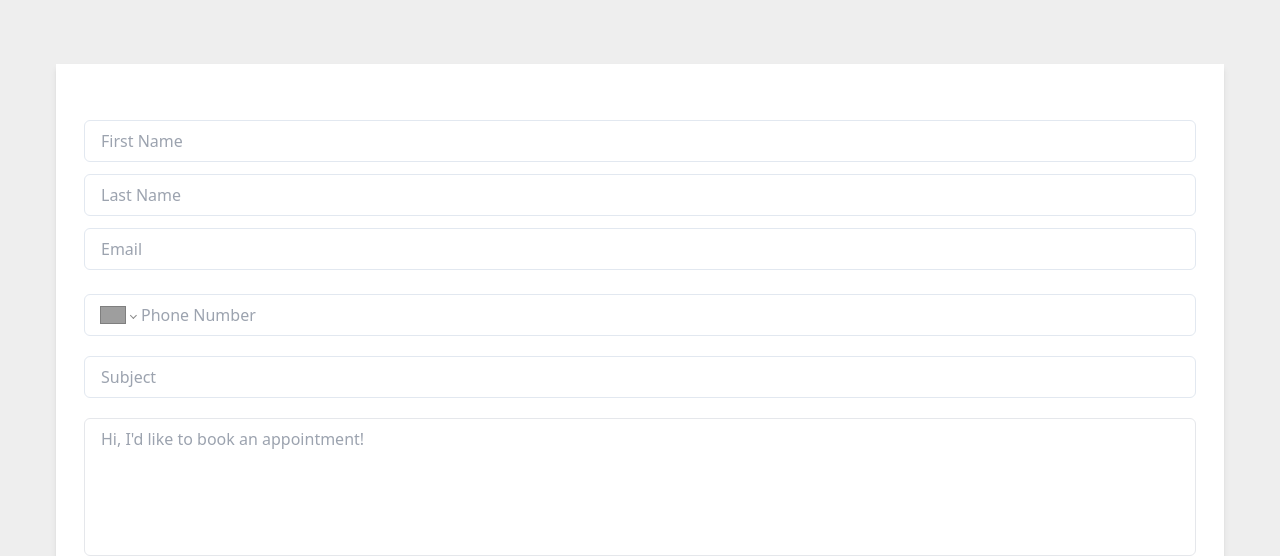
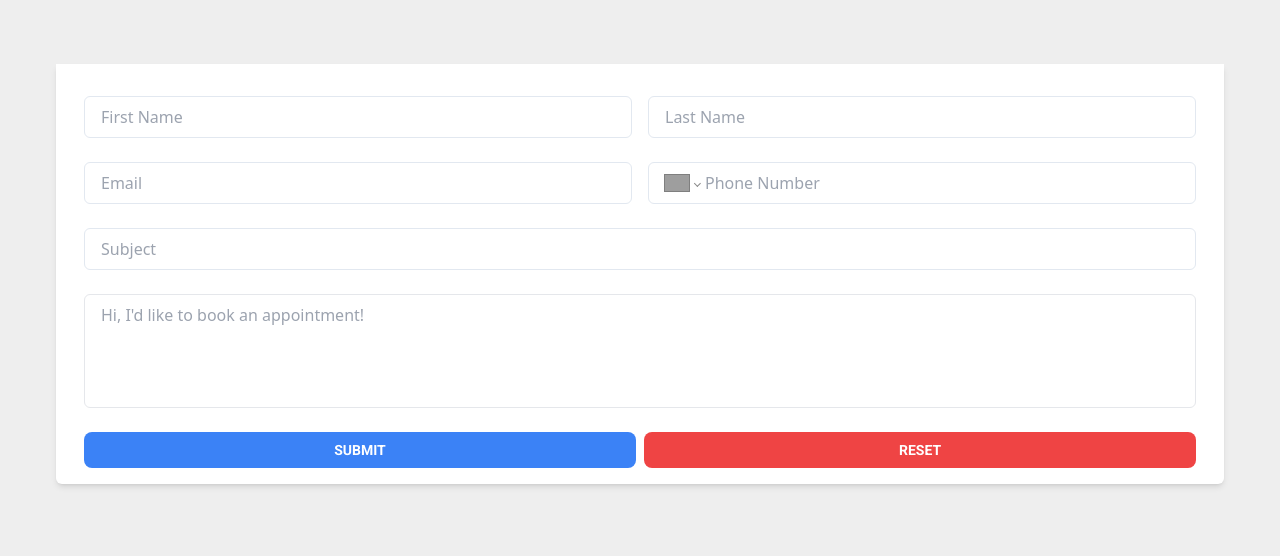
Before and after one commit to Hoparc/hoparc, a Next.js app: page /contact in a window 1280 px wide. Shown: the part 296-852 px from the top of the page. Built offline with nearby package versions, Linux system fonts and the light colour scheme; grey boxes are pictures that could not be loaded.

Commit message:
Change modal styling

```diff
--- a/components/contact/ContactForm.tsx
+++ b/components/contact/ContactForm.tsx
@@ -1,11 +1,14 @@
-import { Fragment } from "react";
+import { Fragment, useState } from "react";
 import { useForm, Controller } from "react-hook-form";
 import { useForm as useFormSpree } from "@formspree/react";
 import Link from "next/link"
 
+import ContactDialog from "./ContactDialog";
+
 import { Transition } from "@headlessui/react";
 import PhoneInput, { isValidPhoneNumber } from "react-phone-number-input";
-import 'react-phone-number-input/style.css'
+import "react-phone-number-input/style.css";
+import { fallbackExchange } from "@urql/core/dist/types/exchanges/fallback";
 
 type FormValues = {
   firstName: string;
@@ -16,8 +19,10 @@ type FormValues = {
   message: string;
 };
 
+
+
 function ContactForm() {
-  const [formSpreeState, sendToFormSpree] = useFormSpree("mdobokkz");
+  const [formSpreeState, sendToFormSpree] = useFormSpree("xvoywvlv");
 
   const {
     register,
@@ -50,38 +55,52 @@ function ContactForm() {
 
   return (
     <section id="contact-form">
-      <div className="relative z-20 rounded-b-md bg-white px-7 py-6 shadow-md">
+      <div className="relative z-20 rounded-b-md bg-white px-7 pb-4 pt-2 shadow-md ">
         <form onSubmit={handleSubmit(onSubmit)} className="">
-          <div className="flex flex-col space-y-5 mt-5">
-            <div className="grid grid-cols-1 space-y-3">
+          <div className="flex flex-col space-y-6">
+            <div className="grid grid-cols-1 space-y-6">
+
               <label htmlFor="firstName" className="sr-only">
                 First Name
               </label>
+
+              <div className="flex flex-col justify-evenly gap-4 sm:flex-row">
+
+                <div className="flex flex-col w-full">
+                  {errors.firstName && <span className="absolute mt-10 ml-2 text-red-500">required</span>}
                   <input
                     placeholder="First Name"
-                className="rounded-md border border-slate-200 px-4 py-2 outline-none hover:border-green-350 focus:border-green-350"
+                    className="rounded-md border border-slate-200 px-4 py-2 outline-none hover:border-green-350 focus:border-green-350 w-full mb-2 sm:mb-0"
                     {...register("firstName", { required: true, maxLength: 30 })}
                   />
+                </div>
 
-              {errors.lastName && <span>This field is required</span>}
+
+
                 <label htmlFor="lastName" className="sr-only">
                   Last Name
                 </label>
+                <div className="flex flex-col w-full">
+                  {errors.lastName && <span className="absolute mt-10 ml-2 text-red-500">required</span>}
                   <input
                     placeholder="Last Name"
-                className="rounded-md border border-slate-200 px-4 py-2 outline-none hover:border-green-350 focus:border-green-350"
+                    className="rounded-md border border-slate-200 px-4 py-2 outline-none hover:border-green-350 focus:border-green-350 w-full"
                     {...register("lastName", { required: true, maxLength: 30 })}
                   />
+                </div>
 
-              {errors.lastName && <span>This field is required</span>}
 
+              </div>
+              <div className="flex flex-col justify-evenly gap-2 sm:flex-row">
                 <label htmlFor="email" className="sr-only">
                   Email
                 </label>
+                <div className="flex flex-col w-full">
+                  {errors.email && <span className="absolute mt-10 ml-2 text-red-500">required</span>}
                   <input
                     type="text"
                     placeholder="Email"
-                className="rounded-md border border-slate-200 px-4 py-2 outline-none hover:border-green-350 focus:border-green-350"
+                    className="rounded-md border border-slate-200 px-4 py-2 outline-none hover:border-green-350 focus:border-green-350 w-full mb-2 sm:mb-0"
                     {...register("email", {
                       required: "Email is required",
                       pattern: {
@@ -90,9 +109,14 @@ function ContactForm() {
                       },
                     })}
                   />
-              {errors.email && <span>This field is required</span>}
+                </div>
+
 
                 <label htmlFor="phone"></label>
+                <div className="flex flex-col w-full text-left">
+                  {errors.phone && (
+                    <span className="absolute mt-10 ml-2 text-red-500">Provide valid number</span>
+                  )}
                   <Controller
                     {...register("phone", { required: true })}
                     name="phone"
@@ -102,7 +126,7 @@ function ContactForm() {
                     }}
                     render={({ field: { onChange, value } }) => (
                       <PhoneInput
-                    className="rounded-md border border-slate-200 px-4 py-2 outline-none hover:border-green-350 focus:border-green-350"
+                        className="rounded-md border border-slate-200 px-4 py-2 outline-none hover:border-green-350 focus:border-green-350 w-full"
                         placeholder="Phone Number"
                         value={value}
                         onChange={onChange}
@@ -111,30 +135,33 @@ function ContactForm() {
                       />
                     )}
                   />
+                </div>
 
-              {errors.phone && (
-                <span>Please provide a valid phone number.</span>
-              )}
+
               </div>
+            </div>
+            <div className="flex">
               <label htmlFor="subject" className="sr-only">
                 Subject
               </label>
               <input
                 type="text"
                 placeholder="Subject"
-              className="rounded-md border border-slate-200 px-4 py-2 outline-none hover:border-green-350 focus:border-green-350"
+                className="rounded-md border border-slate-200 px-4 py-2 w-full outline-none hover:border-green-350 focus:border-green-350"
                 {...register("subject", {
                   required: true,
                   minLength: 5,
                   maxLength: 30,
                 })}
               />
-            {errors.subject && <span>This field is required</span>}
+              {errors.subject && <span className="absolute mt-10 ml-2 text-red-500">required</span>}
+            </div>
+            <div className="flex flex-col">
               <label htmlFor="message" className="sr-only">
                 Leave us a message!
               </label>
               <textarea
-              rows={5}
+                rows={4}
                 placeholder="Hi, I'd like to book an appointment!"
                 className="rounded-md border border-gray-200 px-4 py-2 outline-none hover:border-green-350 focus:border-green-350 md:col-span-2 resize-none"
                 {...register("message", {
@@ -143,15 +170,17 @@ function ContactForm() {
                   maxLength: 500,
                 })}
               />
-            {errors.message && <span>This field is required</span>}
+              {errors.message && <span className="absolute mt-28 ml-2 text-red-500">required</span>}
+            </div>
             <div className="flex justify-end gap-2 mt-6">
+
               <input
-                type="submit"
-                className="rounded-lg bg-blue-500 px-6 py-2 font-bold uppercase text-white hover:bg-green-350 hover:text-blue-550 w-1/2"
+                type="submit" value="submit"
+                className="rounded-lg bg-blue-500 text-sm px-6 py-2 font-roboto font-bold uppercase text-white hover:bg-green-350 hover:text-blue-550 w-1/2 cursor-pointer"
               />
               <button
                 onClick={handleClick}
-                className="rounded-lg bg-red-700 px-6 py-2 font-bold uppercase text-white hover:bg-green-350 hover:text-blue-550 w-1/2"
+                className="rounded-lg bg-red-500 text-sm px-6 py-2 font-roboto font-bold uppercase text-white hover:bg-green-350 hover:text-blue-550 w-1/2"
               >
                 Reset
               </button>
@@ -171,7 +200,7 @@ function ContactForm() {
           >
             <div className="flex flex-col justify-center items-center absolute top-0 left-0 h-full w-full bg-white bg-opacity-90">
               <div className="animate-spin rounded-full h-32 w-32 border-b-2 border-gray-900"></div>
-              <p className="mt-10 text-xl text-accent font-bold">SENDING...</p>
+              <p className="mt-10 text-xl font-roboto uppercase text-accent font-bold">sending...</p>
             </div>
           </Transition>
         )}
@@ -189,15 +218,13 @@ function ContactForm() {
             <div className="flex flex-col justify-center items-center absolute top-0 left-0 h-full w-full bg-white">
               <div className="flex flex-col md:flex-row"></div>
 
-              <p className="mt-10 text-xl text-accent font-bold">
-                MESSAGE SENT!
+              <p className="mt-10 text-xl text-blue-550 font-roboto text-accent font-bold uppercase">
+                message sent!
               </p>
-              <p className="text-lg my-5">We'll be in touch soon!</p>
-              <Link href="/">
-                <button className="rounded-lg bg-blue-750 px-6 py-2 font-bold uppercase text-white hover:bg-blue-700">
-                  RETURN HOME
-                </button>
-              </Link>
+              <p className="text-sm font-roboto text-blue-550 my-5 sm:text-lg">We'll get back to you as soon as possible!</p>
+
+
+
             </div>
           </Transition>
         )}
--- a/styles/globals.css
+++ b/styles/globals.css
@@ -1,9 +1,17 @@
-@import url('https://fonts.googleapis.com/css2?family=Merriweather+Sans:wght@400;700&display=swap');
-@import url('https://fonts.googleapis.com/css2?family=Roboto:ital,wght@0,700;1,400&display=swap');
-@import url('https://fonts.googleapis.com/css2?family=DM+Sans:wght@700&display=swap');
-@import url('https://fonts.googleapis.com/css2?family=Open+Sans&display=swap');
-@import url('https://fonts.googleapis.com/css2?family=Inter:wght@500&display=swap');
+@import url("https://fonts.googleapis.com/css2?family=Merriweather+Sans:wght@400;700&display=swap");
+@import url("https://fonts.googleapis.com/css2?family=Roboto:ital,wght@0,700;1,400&display=swap");
+@import url("https://fonts.googleapis.com/css2?family=DM+Sans:wght@700&display=swap");
+@import url("https://fonts.googleapis.com/css2?family=Open+Sans&display=swap");
+@import url("https://fonts.googleapis.com/css2?family=Inter:wght@500&display=swap");
 
 @tailwind base;
 @tailwind components;
 @tailwind utilities;
+
+/* react-phone-number-input styles */
+.PhoneInputInput {
+  width: 100%;
+}
+.PhoneInputInput:focus {
+  outline: none;
+}
--- a/tailwind.config.js
+++ b/tailwind.config.js
@@ -6,6 +6,9 @@ module.exports = {
   ],
   theme: {
     extend: {
+      translate: {
+        "minus50": '-50%',
+      },
       screens: {
         "2lg": "1385px",
         "footer": "948px",
```
Also changed, not shown: components/contact/ContactDialog.tsx (+8 -6 lines). Lines whose indentation alone changed are shown as unchanged.
